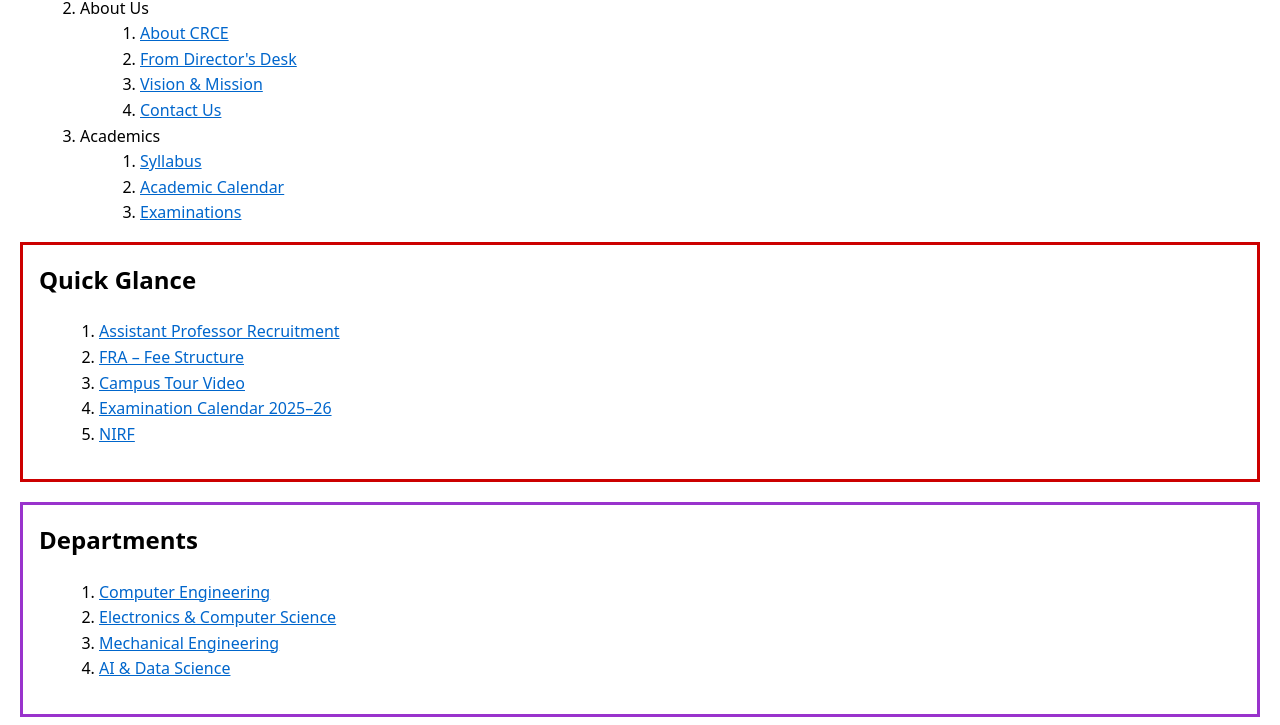
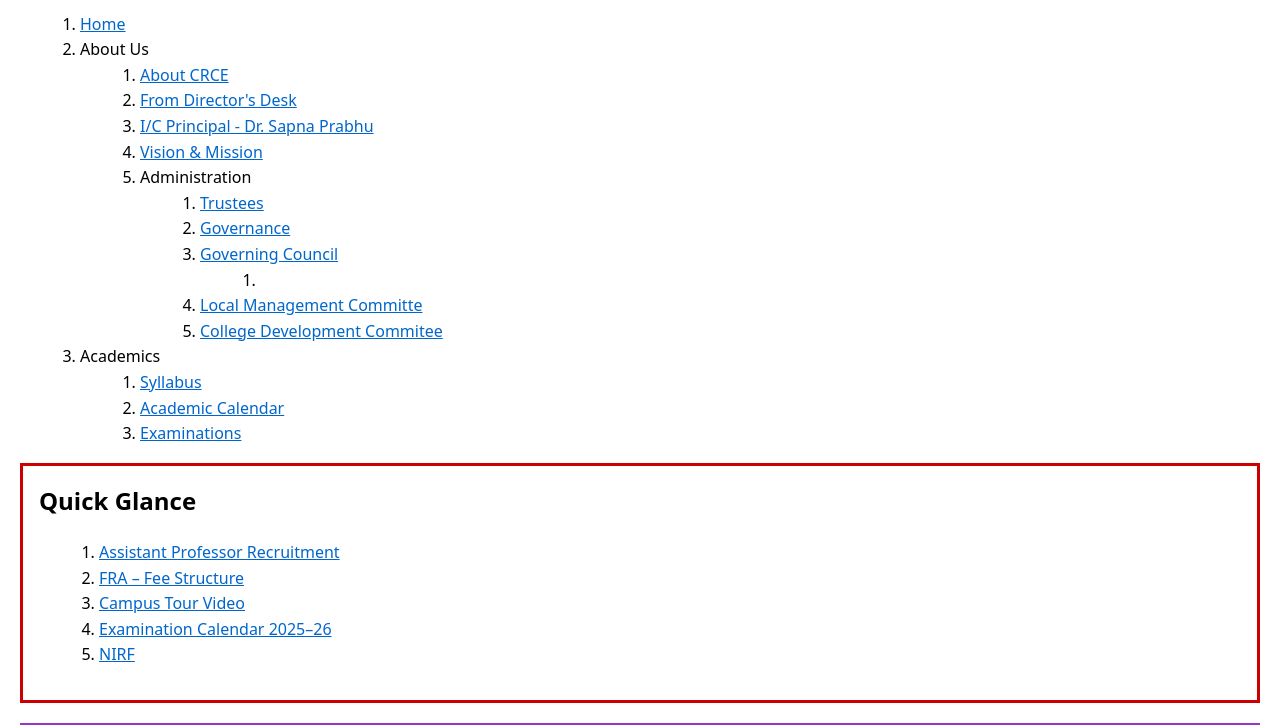
Before and after one commit to 41vi4p/PCell_Sessions, a plain HTML site: page index page/index_2.html in a window 1280 px wide. Shown: the part 264-989 px from the top of the page. Drawn offline with Linux system fonts and the light colour scheme.

Commit message:
Before adding new content to update the file

```diff
--- a/index page/index_2.html
+++ b/index page/index_2.html
@@ -41,10 +41,12 @@
 
 <body>
 
+
 <header>
   <h1>Fr. Conceicao Rodrigues College of Engineering</h1>
   <p>An Autonomous Institute affiliated to University of Mumbai</p>
   <p>NAAC “A” Grade Accredited</p>
+  <p style="text-align: center;">|<a href="http://mail.google.com/a/fragnel.edu.in/" target="blank"><button class="btn btn-secondary btn-sm" type="button">Agnel Staff E-Mail</button></a>|<a href="http://mail.crce.edu.in/webMail/" target="blank"><button class="btn btn-student btn-sm" type="button">Student Mail Service</button></a>|<a href="http://frcrce.ac.in/index.php/component/sppagebuilder/?view=page&amp;id=427" target="blank"><button class="btn btn-secondary btn-sm" type="button">Search</button></a>|</p>
 </header>
 
 <nav>
@@ -56,8 +58,21 @@
       <ol>
         <li><a href="/index.php/about-us/about-crce">About CRCE</a></li>
         <li><a href="/index.php/about-us/director">From Director's Desk</a></li>
+        <li ><a href="/index.php/about-us/drssr" > I/C Principal - Dr. Sapna Prabhu</a></li>
         <li><a href="/index.php/about-us/vision-mission">Vision & Mission</a></li>
-        <li><a href="/index.php/about-us/contact-us">Contact Us</a></li>
+        <li>Administration
+              <ol>
+                <li><a href="/index.php/about-us/administration/trustees">Trustees</a></li>
+                <li><a href="/index.php/about-us/administration/governance">Governance</a></li>
+                <li><a href="/index.php/about-us/administration/governing-council">Governing Council</a></li>
+                   <ol>
+                    <li></li>
+
+                   </ol>
+                <li><a href="/index.php/about-us/administration/local-management-council">Local Management Committe</a></li>
+                <li><a href="/index.php/about-us/administration/college-development-committee">College Development Commitee</a></li>
+            </ol>
+        </li>
       </ol>
     </li>
     <li>
```
